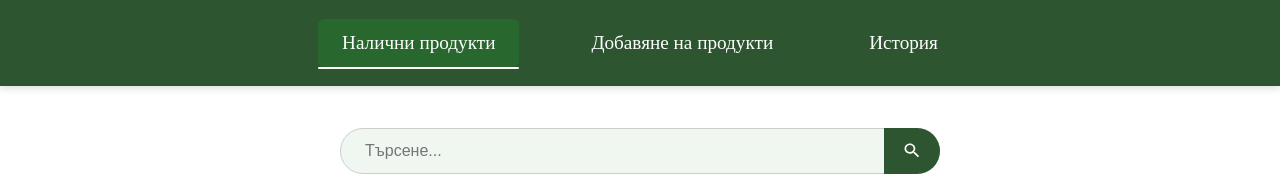
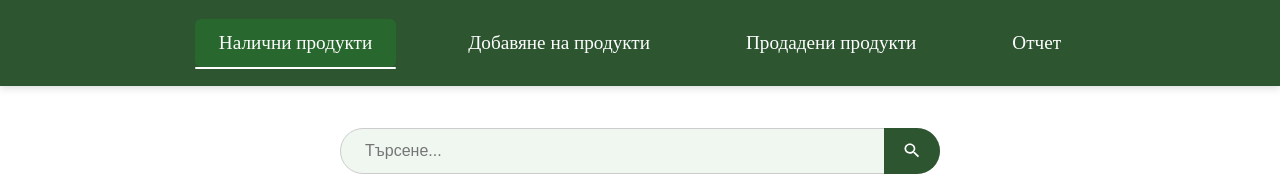
Before and after one commit to emilbankov/store-app, a React (Vite) app in the folder client/: page / in a window 1280 px wide. Shown: the top 176 px of the page. Built offline with nearby package versions, Linux system fonts and the light colour scheme; no server answers.

Commit message:
Updated navigation

```diff
--- a/client/src/App.tsx
+++ b/client/src/App.tsx
@@ -2,6 +2,7 @@ import { Routes, Route } from 'react-router-dom';
 import AddProducts from "./components/Add Products/AddProducts"
 import Header from "./components/Header/Header"
 import Home from "./components/Home/Home"
+import SoldProducts from './components/Sold Products/SoldProducts';
 
 function App() {
     return (
@@ -10,8 +11,7 @@ function App() {
             <Routes>
                 <Route path="/" element={<Home />} />
                 <Route path="/add-products" element={<AddProducts />} />
-                <Route path="/orders-history" element={<div>История</div>} />
-                {/* Add more routes as needed */}
+                <Route path="/sold-products" element={<SoldProducts />} />
             </Routes>
         </>
     )
--- a/client/src/components/Header/Header.tsx
+++ b/client/src/components/Header/Header.tsx
@@ -22,12 +22,20 @@ export default function Header() {
                     Добавяне на продукти
                 </NavLink>
                 <NavLink
-                    to="/orders-history"
+                    to="/sold-products"
                     className={({ isActive }) =>
                         isActive ? styles.active : undefined
                     }
                 >
-                    История
+                    Продадени продукти
+                </NavLink>
+                <NavLink
+                    to="/report"
+                    className={({ isActive }) =>
+                        isActive ? styles.active : undefined
+                    }
+                >
+                    Отчет
                 </NavLink>
             </nav>
         </header>
```
